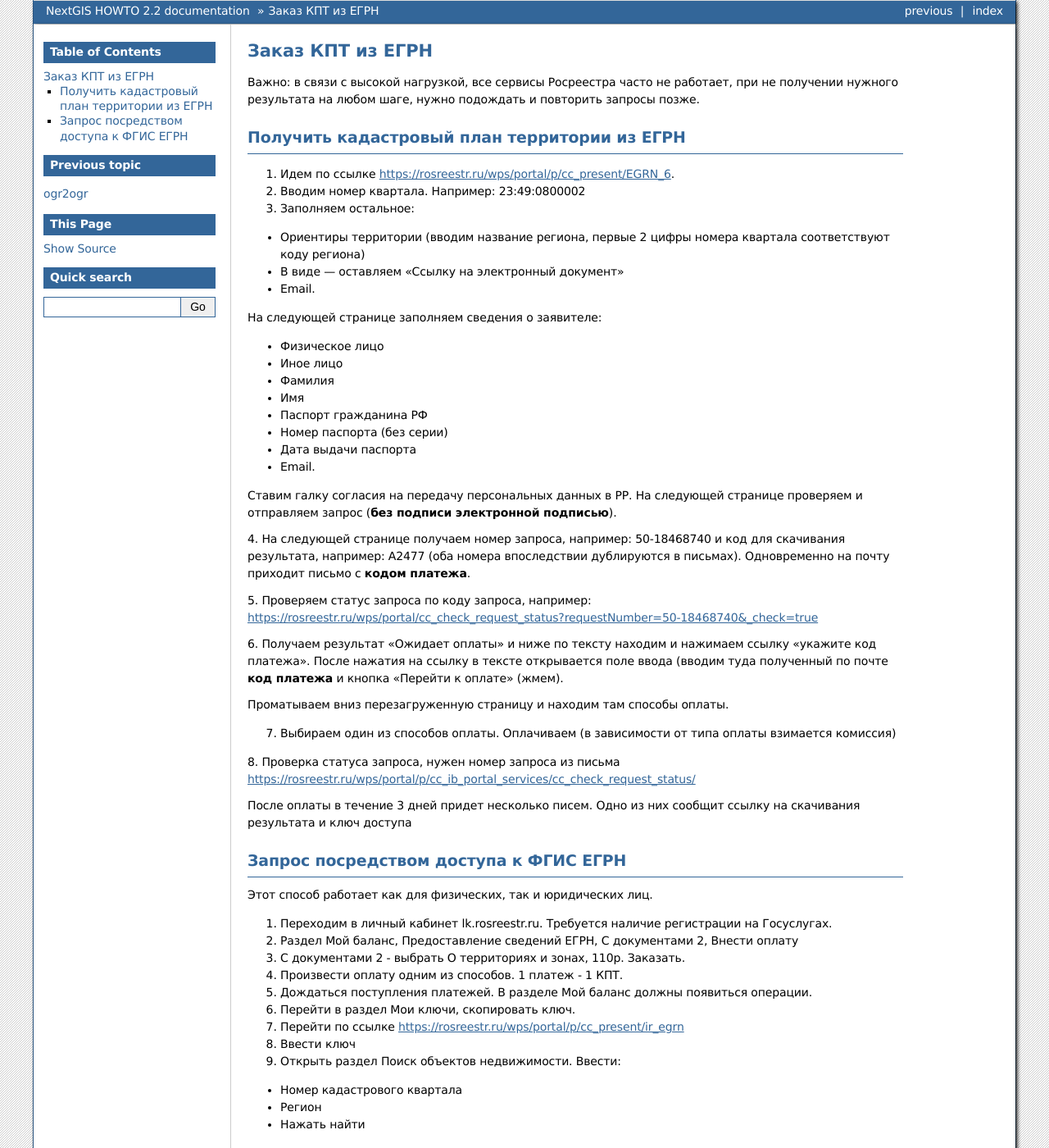
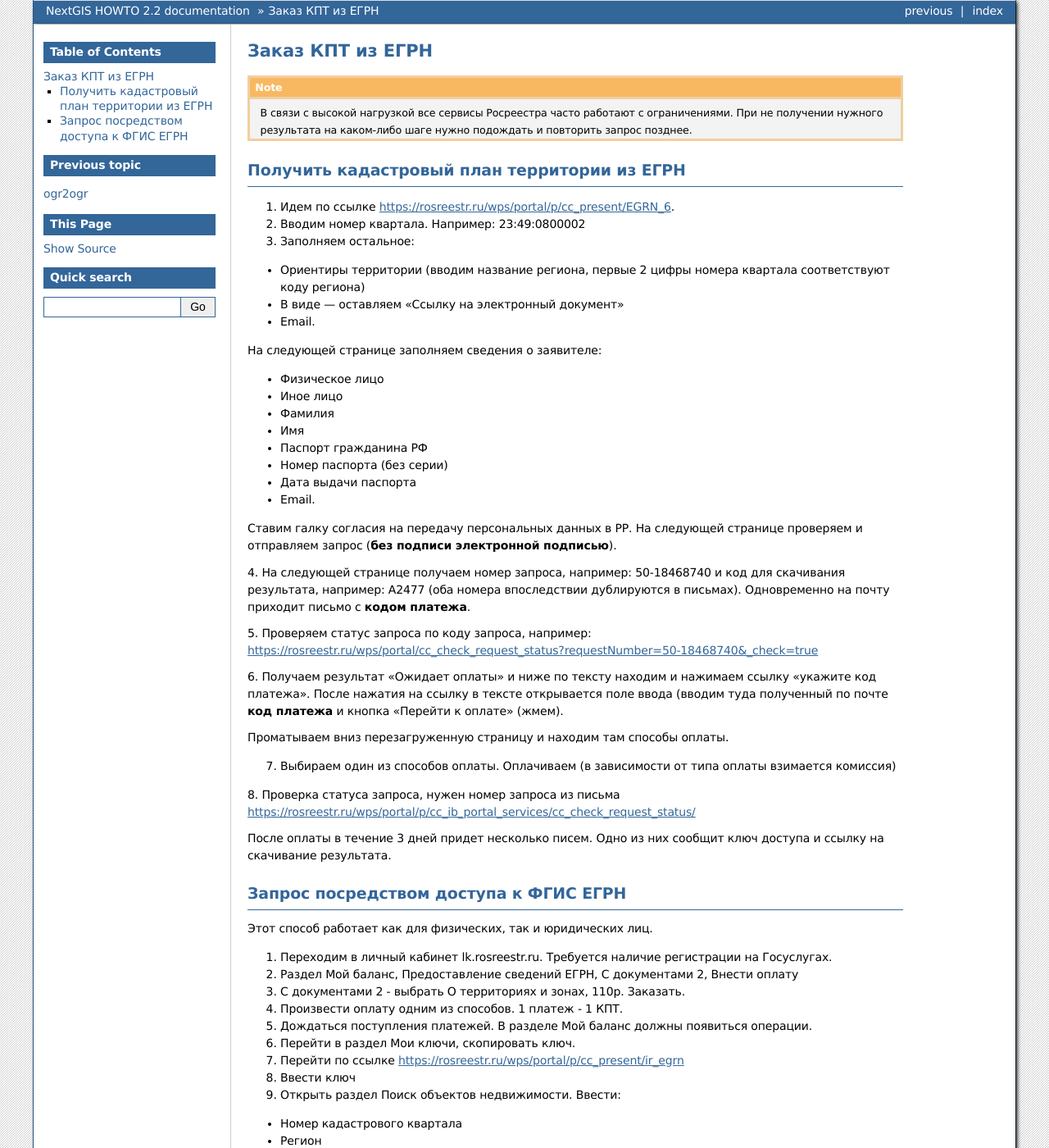
Before and after one commit to nextgis/docs_howto, a Sphinx documentation site: the page built from source/egrn_source.rst, in a window 1280 px wide and 1400 px high. Shown: the whole window at 82% size. Built offline with Sphinx 7.4.7, drawn with Linux system fonts in a browser that asks for light colours; formulas are drawn with MathJax 3; pages that are not in the unit, such as notebooks, are missing from menus.

Commit message:
Update egrn_source.rst

```diff
--- a/source/egrn_source.rst
+++ b/source/egrn_source.rst
@@ -5,7 +5,9 @@
 Заказ КПТ из ЕГРН
 =================
 
-Важно: в связи с высокой нагрузкой, все сервисы Росреестра часто не работает, при не получении нужного результата на любом шаге, нужно подождать и повторить запросы позже.
+.. note::
+  В связи с высокой нагрузкой все сервисы Росреестра часто работают с ограничениями. При не получении нужного результата на каком-либо шаге нужно подождать и повторить запрос позднее.
+
 
 Получить кадастровый план территории из ЕГРН
 --------------------------------------------
@@ -50,7 +52,7 @@ https://rosreestr.ru/wps/portal/cc_check_request_status?requestNumber=50-1846874
 8. Проверка статуса запроса, нужен номер запроса из письма
 https://rosreestr.ru/wps/portal/p/cc_ib_portal_services/cc_check_request_status/
 
-После оплаты в течение 3 дней придет несколько писем. Одно из них сообщит ссылку на скачивания результата и ключ доступа
+После оплаты в течение 3 дней придет несколько писем. Одно из них сообщит ключ доступа и ссылку на скачивание результата.
 
 
 Запрос посредством доступа к ФГИС ЕГРН
```
